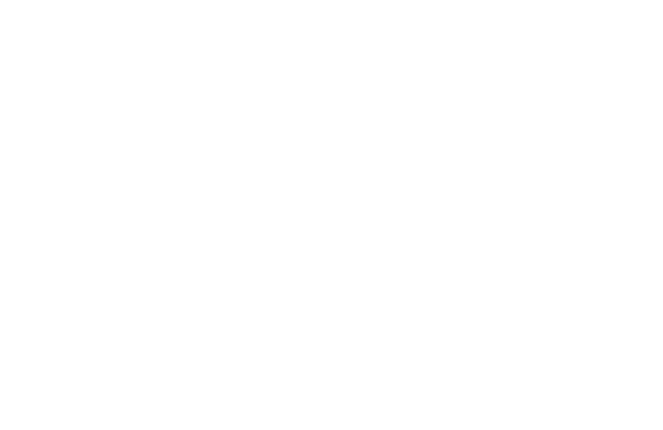
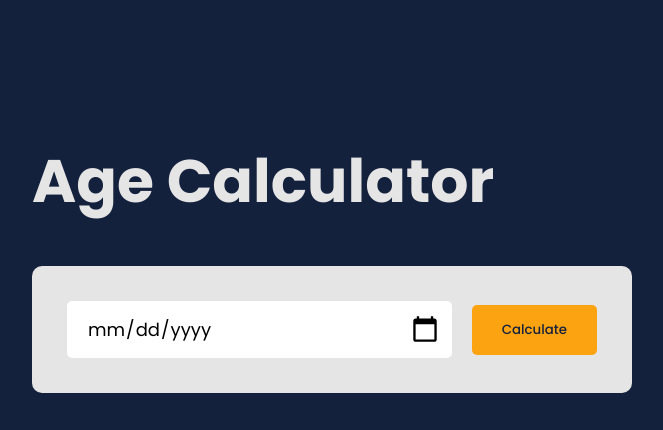
Before and after one commit to Shad-Islam/Age-Calculator, a plain HTML site: page index.html in a window 1280 px wide. Shown: the whole page, without its empty margins (104-767 px from the left). Drawn offline with Linux system fonts and the light colour scheme.

Commit message:
create function to get user input

```diff
--- a/css/style.css
+++ b/css/style.css
@@ -1,4 +1,68 @@
 *{
     margin: 0;
     padding: 0;
+    box-sizing: border-box;
+    font-family: 'Poppins', sans-serif;
 }
+
+.container{
+    width: 100%;
+    padding: 10px;
+    color: #e5e5e5;
+    min-height: 100vh;
+    background-color: #14213d;
+}
+
+.calculator{
+    width: 100%;
+    margin-top: 10%;
+    margin-left: 10%;
+    max-width: 600px;
+}
+
+.calculator h1{
+    font-size: 60px;
+}
+
+.input-box{
+    display: flex;
+    padding: 35px;
+    margin: 40px 0;
+    border-radius: 10px;
+    align-items: center;
+    background: #e5e5e5;
+}
+
+.input-box input{
+    flex: 1;
+    border: 0;
+    outline: 0;
+    font-size: 18px;
+    border-radius: 5px;
+    position: relative;
+    padding: 14px 20px;
+    margin-right: 20px;
+}
+.input-box input::-webkit-calendar-picker-indicator{
+    top: 0;
+    left: 0;
+    right: 0;
+    bottom: 0;
+    width: auto;
+    height: auto;
+    cursor: pointer;
+    position: absolute;
+    background-size: 30px;
+    background-position: calc(100% - 10px);
+}
+
+.input-box button{
+    border: 0;
+    outline: 0;
+    cursor: pointer;
+    color: #14213d;
+    font-weight: 500;
+    padding: 15px 30px;
+    border-radius: 5px;
+    background: #fca311;
+}
--- a/index.html
+++ b/index.html
@@ -4,6 +4,24 @@
     <meta charset="UTF-8" />
     <meta name="viewport" content="width=device-width, initial-scale=1.0" />
     <title>Age calculator</title>
-  </head>
-  <body></body>
+    <!-- google fonts -->
+    <link rel="preconnect" href="https://fonts.googleapis.com">
+    <link rel="preconnect" href="https://fonts.gstatic.com" crossorigin>
+    <link href="https://fonts.googleapis.com/css2?family=Inter:wght@100;300;400;500;700&family=Poppins:wght@100;200;300;400;500;600;700;800;900&display=swap" rel="stylesheet">
+    <!-- css link -->
+    <link rel="stylesheet" href="./css/style.css">
+  <body>
+    <div class="container">
+        <div class="calculator">
+            <h1>Age Calculator</h1>
+            <div class="input-box">
+                <input type="date" id="date">
+                <button onclick="calculateAge()">Calculate</button>
+            </div>
+            <p id="result"></p>
+        </div>
+    </div>
+
+    <script src="./js/script.js"></script>
+  </body>
 </html>
--- a/js/script.js
+++ b/js/script.js
@@ -0,0 +1,45 @@
+let userInput = document.getElementById("date");
+userInput.max = new Date().toISOString().split("T")[0];
+let result = document.getElementById("result");
+
+function calculateAge() {
+  let birthDate = new Date(userInput.value);
+
+  let d1 = birthDate.getDate();
+  let m1 = birthDate.getMonth() + 1;
+  let y1 = birthDate.getFullYear();
+
+  let today = new Date();
+
+  let d2 = today.getDate();
+  let m2 = today.getMonth() + 1;
+  let y2 = today.getFullYear();
+
+  let d3, m3, y3;
+
+  y3 = y2 - y1;
+
+  if (m2 >= m1) {
+    m3 = m2 - m1;
+  } else {
+    y3--;
+    m3 = 12 + m2 - m1;
+  }
+
+  if (d2 >= d1) {
+    d3 = d2 - d1;
+  } else {
+    m3--;
+    d3 = getDaysInMonth(y1, m1) + d2 - d1;
+  }
+  if (m3 < 0) {
+    m3 = 11;
+    y3--;
+  }
+
+  console.log(y3, m3, d3);
+}
+
+function getDaysInMonth(year, month) {
+  return new Date(year, month, 0).getDate();
+}
```
